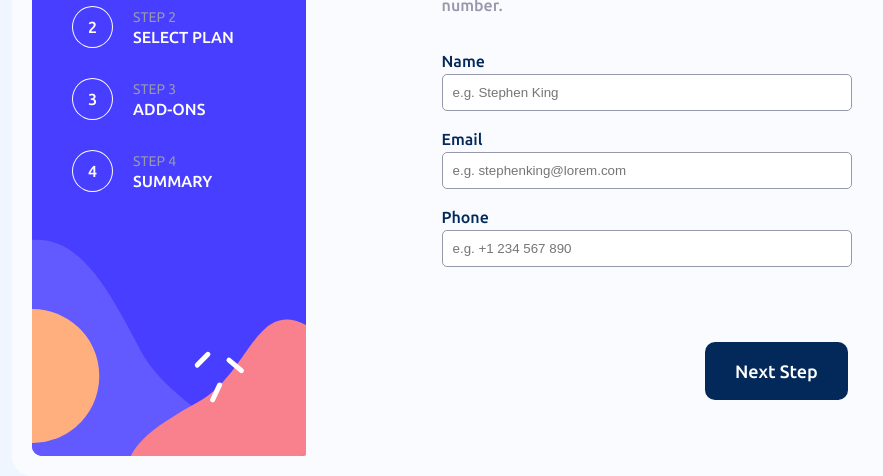
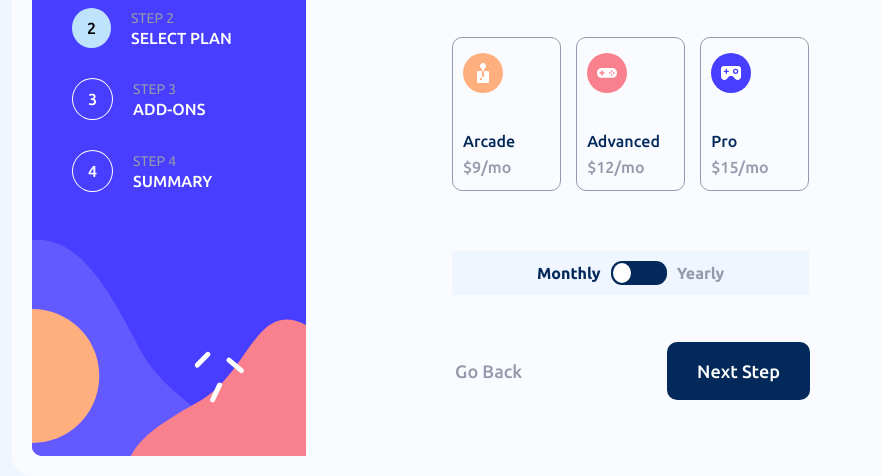
Before and after one commit to yassineboukhla/multi-step-form, a plain HTML site: page index.html in a window 1280 px wide. Shown: the part 324-800 px from the top of the page, without its empty margins (178-1061 px from the left). Drawn offline with Linux system fonts and the light colour scheme.

Commit message:
Step 2 styling finished

```diff
--- a/index.html
+++ b/index.html
@@ -21,14 +21,14 @@
       <article class="article">
         <section class="steps">
           <div class="step">
-            <p class="step-number current-step">1</p>
+            <p class="step-number">1</p>
             <div class="step-wrapper">
               <h2 class="step-title">Step 1</h2>
               <p class="step-paragraph">Your info</p>
             </div>
           </div>
           <div class="step">
-            <p class="step-number">2</p>
+            <p class="step-number current-step">2</p>
             <div class="step-wrapper">
               <h2 class="step-title">Step 2</h2>
               <p class="step-paragraph">Select plan</p>
@@ -50,7 +50,7 @@
           </div>
         </section>
         <section class="details">
-          <div class="detail">
+          <div class="detail hidden">
             <h1 class="detail-title">Personal info</h1>
             <p class="detail-paragraph">
               Please provide your name, email address, and phone number.
@@ -66,7 +66,7 @@
                 />
               </div>
               <div class="form-wrapper">
-                <label for="email">Email</label>
+                <label for="email">Email Address</label>
                 <input
                   type="email"
                   name=""
@@ -76,7 +76,7 @@
               </div>
 
               <div class="form-wrapper">
-                <label for="phone">Phone</label>
+                <label for="phone">Phone Number</label>
                 <input
                   type="text"
                   name=""
@@ -87,7 +87,7 @@
             </form>
             <a href="#" class="btn-next">Next Step</a>
           </div>
-          <div class="detail hidden">
+          <div class="detail">
             <h1 class="detail-title">Select your plan</h1>
             <p class="detail-paragraph">
               You have the option of monthly or yearly billing.
@@ -95,30 +95,35 @@
             <div class="plan">
               <div class="plan-card">
                 <img src="assets/images/icon-arcade.svg" alt="Arcade Plan" />
+                <div class="plan-card-wrapper">
                   <h3 class="plan-title">Arcade</h3>
                   <p class="plan-price">$9/mo</p>
+                </div>
               </div>
               <div class="plan-card">
                 <img
                   src="assets/images/icon-advanced.svg"
                   alt="Advanced Plan"
                 />
+                <div class="plan-card-wrapper">
                   <h3 class="plan-title">Advanced</h3>
                   <p class="plan-price">$12/mo</p>
                 </div>
+              </div>
               <div class="plan-card">
                 <img src="assets/images/icon-pro.svg" alt="Pro Plan" />
+                <div class="plan-card-wrapper">
                   <h3 class="plan-title">Pro</h3>
                   <p class="plan-price">$15/mo</p>
                 </div>
               </div>
+            </div>
             <div class="subscription-type">
-              <p class="monthly">Monthly</p>
-              <img
-                src="assets/images/icon-checkmark.svg"
-                alt="Check subscription type Month or Year"
-              />
-              <p class="yearly">Yearly</p>
+              <p class="monthly active">Monthly</p>
+              <div class="switcher">
+                <div class="circle"></div>
+              </div>
+              <p class="yearly not-active">Yearly</p>
             </div>
             <a href="#" class="btn-next">Next Step</a>
             <a href="#" class="btn-back">Go Back</a>
--- a/style.css
+++ b/style.css
@@ -175,7 +175,7 @@ body,
   height: 600px;
   display: flex;
   padding: 20px;
-  gap: 90px;
+  gap: 80px;
   border-radius: 20px;
   margin-inline: auto;
   margin-top: 200px;
@@ -255,6 +255,8 @@ body,
   font-weight: 500;
   margin-block-end: 40px;
 }
+
+/* Step 1 Dedicated Styling */
 .form {
   display: flex;
   flex-direction: column;
@@ -283,8 +285,90 @@ body,
   padding: 20px 30px;
   border-radius: 10px;
 }
+.btn-back {
+  position: absolute;
+  bottom: 10%;
+  left: 3%;
+  text-decoration: none;
+  font-family: "Ubuntu";
+  font-weight: 500;
+  font-size: 18px;
+  color: var(--color-neutral-gray);
+  padding: 20px 30px;
+  border-radius: 10px;
+}
 input {
-  padding: 10px;
+  padding: 15px;
   border-radius: 5px;
   border: 1px solid var(--color-neutral-gray);
 }
+
+/* Step 2 Dedicated Styling */
+.plan {
+  display: flex;
+  gap: 15px;
+  margin-bottom: 60px;
+}
+.plan-card {
+  width: 33%;
+  border: 1px solid var(--color-neutral-gray);
+  border-radius: 10px;
+  text-align: left;
+  position: relative;
+  display: flex;
+  flex-direction: column;
+  gap: 40px;
+  padding: 15px 10px;
+}
+.plan-card img {
+  width: 40px;
+}
+.plan-card-wrapper {
+  display: flex;
+  flex-direction: column;
+  gap: 10px;
+}
+.plan-title {
+  color: var(--color-marine-blue);
+  font-family: "Ubuntu";
+  font-weight: 500;
+}
+.plan-price {
+  color: var(--color-neutral-gray);
+  font-family: "Ubuntu";
+  font-weight: 500;
+}
+.subscription-type {
+  display: flex;
+  gap: 10px;
+  align-items: center;
+  justify-content: center;
+  background-color: var(--color-neutral-magnolia);
+  padding: 10px;
+}
+.switcher {
+  background-color: var(--color-marine-blue);
+  width: 40px;
+  padding: 12px 28px;
+  border-radius: 11px;
+  position: relative;
+}
+.circle {
+  background-color: white;
+  width: 18px;
+  padding-block: 10px;
+  border-radius: 50%;
+  position: absolute;
+  top: 7%;
+  left: 5%;
+}
+.active {
+  font-family: "Ubuntu";
+  color: var(--color-marine-blue);
+  font-weight: bold;
+}
+.not-active {
+  font-family: "Ubuntu";
+  color: var(--color-neutral-gray);
+  font-weight: bold;
+}
```
Lines whose indentation alone changed are shown as unchanged.
